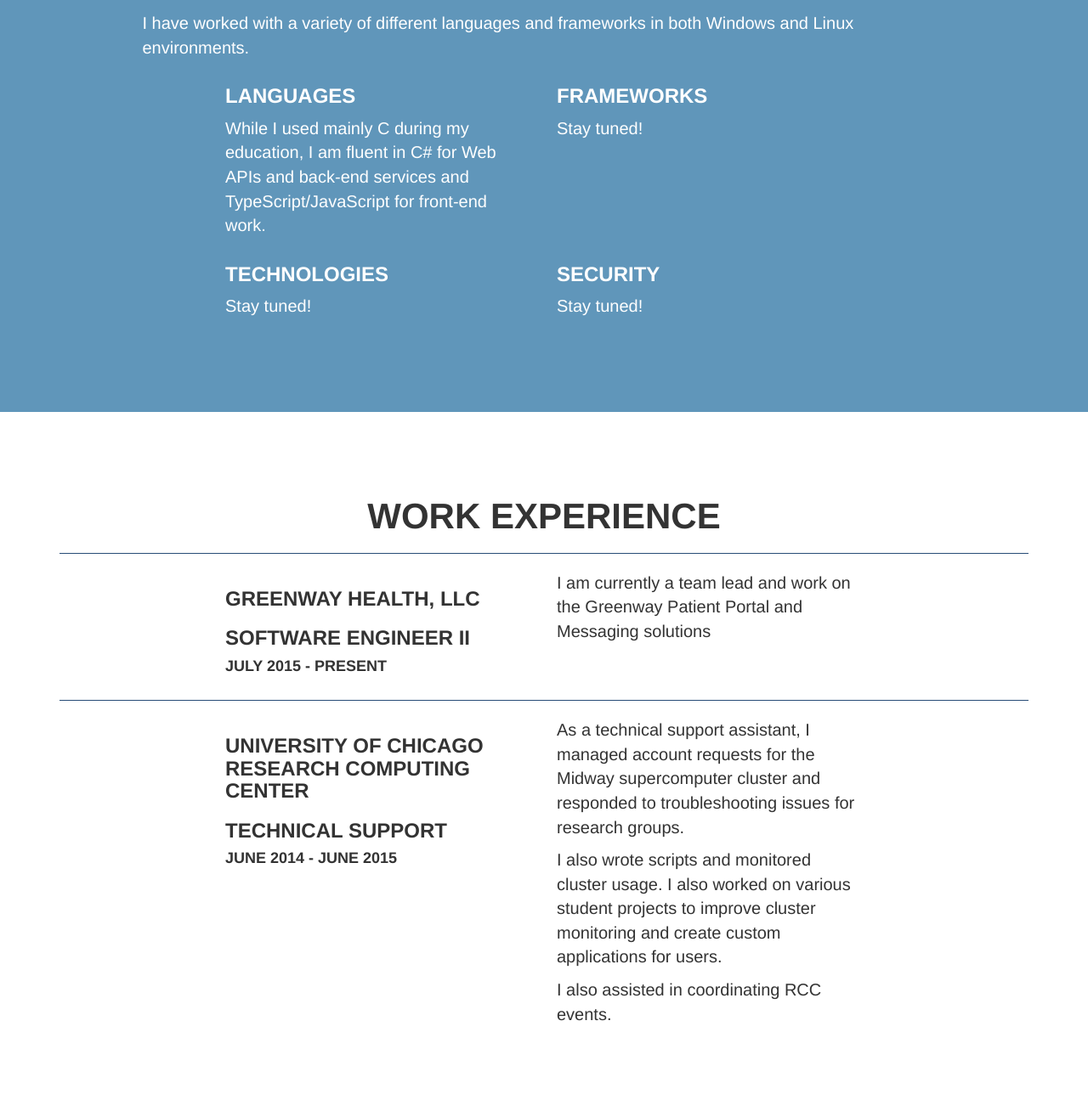
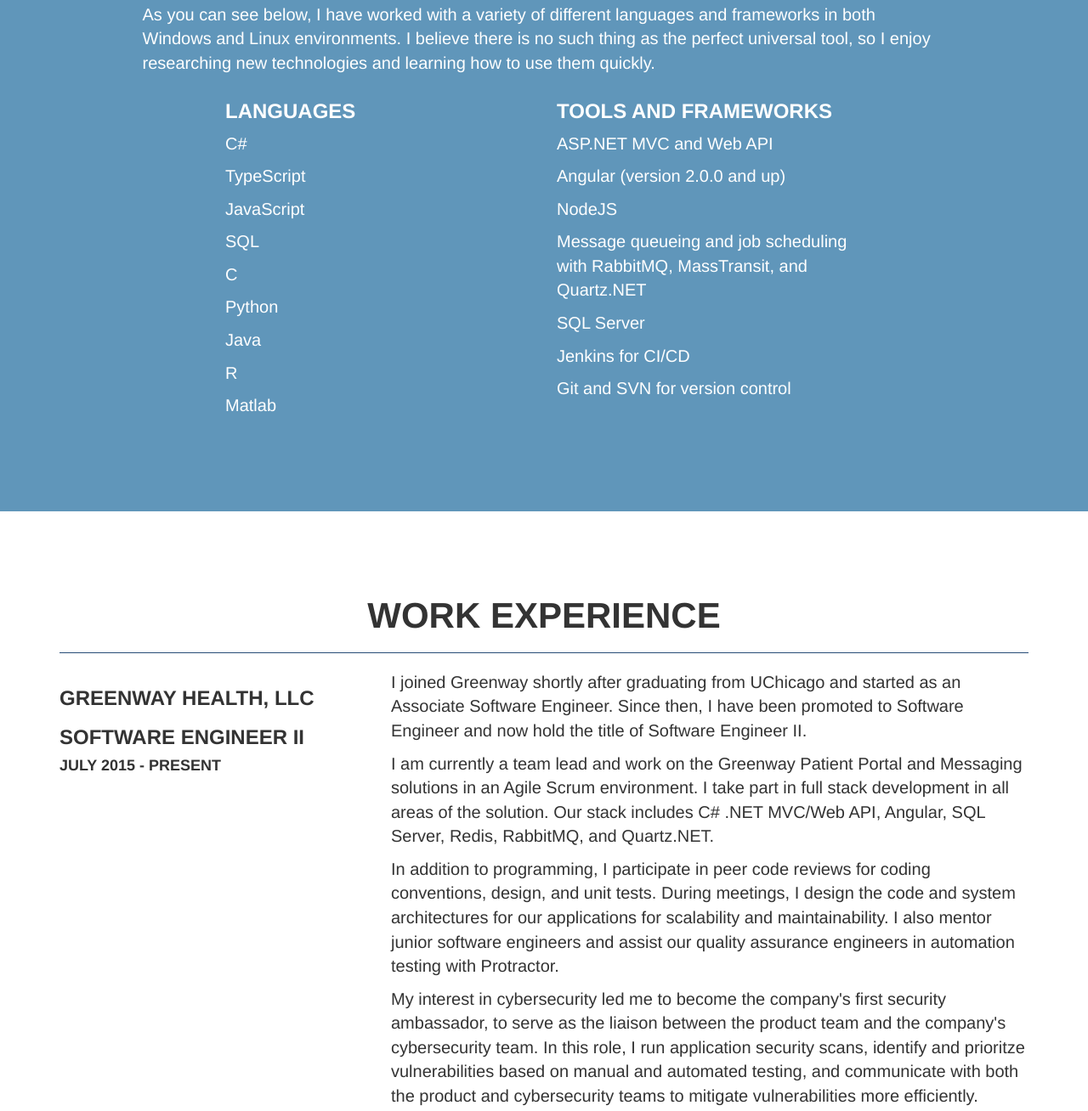
Before and after one commit to eletaunt/portfolio, a website: page index.html in a window 1280 px wide. Shown: the part 1312-2620 px from the top of the page at 85% size. Drawn offline with nearby package versions, Linux system fonts and the light colour scheme.

Commit message:
Adding more content and adjusting layout

```diff
--- a/index.html
+++ b/index.html
@@ -102,25 +102,32 @@
         <div class="container">
             <div class="row">
                 <div class="col-lg-12 text-center">
-                    <h2>About</h2>
+                    <h2>About Me</h2>
                     <hr class="star-primary">
                 </div>
             </div>
             <div class="row">
-                <div class="col-lg-4 col-lg-offset-2">
-                    <p>Hello there and welcome!</p>
+                <div class="col-lg-12 text-center">
+                    <h3>Hello there and welcome!</h3>
+                </div>
+            </div>
+            <div class="row">
+                <div class="col-lg-4">
                     <p>
-                        I am a software engineer and I enjoy building web applications and learning about new technologies.
+                        I am a software engineer and I enjoy building web applications and learning new technologies.
                         I am particularly interested in web application development and security.
                     </p>
-
                 </div>
                 <div class="col-lg-4">
                     <p>
                         Feel free to explore my background and projects below.
                         This portfolio documents the projects I've worked on and will be updated periodically.
                     </p>
-                    <p>Want to collaborate on a project or just want to chat? Interested in seeing my resume? Email me!</p>
+                </div>
+                <div class="col-lg-4">
+                    <p>
+                        Want to collaborate on a project or just want to chat? Interested in my resume? Email me!
+                    </p>
                 </div>
             </div>
         </div>
@@ -137,33 +144,34 @@
             </div>
             <div class="row">
                 <div class="col-lg-10 col-lg-offset-1">
-                    <p>I have worked with a variety of different languages and frameworks in both Windows and Linux environments.</p>
+                    <p>
+                        As you can see below, I have worked with a variety of different languages and frameworks in both Windows and Linux environments.
+                        I believe there is no such thing as the perfect universal tool, so I enjoy researching new technologies and learning how to use them quickly.
+                    </p>
                 </div>
             </div>
             <div class="row">
                 <div class="col-lg-4 col-lg-offset-2">
                     <h3>Languages</h3>
-                    <p>While I used mainly C during my education, I am fluent in C# for Web APIs and back-end services and TypeScript/JavaScript for front-end work.</p>
+                    <p>C#</p>
+                    <p>TypeScript</p>
+                    <p>JavaScript</p>
+                    <p>SQL</p>
+                    <p>C</p>
+                    <p>Python</p>
+                    <p>Java</p>
+                    <p>R</p>
+                    <p>Matlab</p>
                 </div>
                 <div class="col-lg-4">
-                    <h3>Frameworks</h3>
-                    <p>
-                        Stay tuned!
-                    </p>
-                </div>
-            </div>
-            <div class="row">
-                <div class="col-lg-4 col-lg-offset-2">
-                    <h3>Technologies</h3>
-                    <p>
-                        Stay tuned!
-                    </p>
-                </div>
-                <div class="col-lg-4">
-                    <h3>Security</h3>
-                    <p>
-                        Stay tuned!
-                    </p>
+                    <h3>Tools and Frameworks</h3>
+                    <p>ASP.NET MVC and Web API</p>
+                    <p>Angular (version 2.0.0 and up)</p>
+                    <p>NodeJS</p>
+                    <p>Message queueing and job scheduling with RabbitMQ, MassTransit, and Quartz.NET</p>
+                    <p>SQL Server</p>
+                    <p>Jenkins for CI/CD</p>
+                    <p>Git and SVN for version control</p>
                 </div>
             </div>
         </div>
@@ -179,13 +187,32 @@
                 </div>
             </div>
             <div class="row">
-                <div class="col-lg-4 col-lg-offset-2">
+                <div class="col-lg-4">
                     <h3>Greenway Health, LLC</h3>
                     <h3>Software Engineer II</h3>
                     <h4>July 2015 - Present</h4>
                 </div>
-                <div class="col-lg-4">
-                    <p>I am currently a team lead and work on the Greenway Patient Portal and Messaging solutions</p>
+                <div class="col-lg-8">
+                    <p>
+                        I joined Greenway shortly after graduating from UChicago and started as an Associate Software Engineer.
+                        Since then, I have been promoted to Software Engineer and now hold the title of Software Engineer II.
+                    </p>
+                    <p>
+                        I am currently a team lead and work on the Greenway Patient Portal and Messaging solutions in an Agile Scrum environment.
+                        I take part in full stack development in all areas of the solution.
+                        Our stack includes C# .NET MVC/Web API, Angular, SQL Server, Redis, RabbitMQ, and Quartz.NET.
+                    </p>
+                    <p>
+                        In addition to programming, I participate in peer code reviews for coding conventions, design, and unit tests.
+                        During meetings, I design the code and system architectures for our applications for scalability and maintainability.
+                        I also mentor junior software engineers and assist our quality assurance engineers in automation testing with Protractor.
+                    </p>
+                    <p>
+                        My interest in cybersecurity led me to become the company's first security ambassador,
+                        to serve as the liaison between the product team and the company's cybersecurity team.
+                        In this role, I run application security scans, identify and prioritze vulnerabilities based on manual and automated testing,
+                        and communicate with both the product and cybersecurity teams to mitigate vulnerabilities more efficiently.
+                    </p>
                 </div>
             </div>
             <div class="row">
@@ -194,12 +221,12 @@
                     </div>
                 </div>
             <div class="row">
-                <div class="col-lg-4 col-lg-offset-2">
+                <div class="col-lg-4">
                     <h3>University of Chicago Research Computing Center</h3>
                     <h3>Technical Support</h3>
                     <h4>June 2014 - June 2015</h4>
                 </div>
-                <div class="col-lg-4">
+                <div class="col-lg-8">
                     <p>As a technical support assistant, I managed account requests for the Midway supercomputer cluster and responded to troubleshooting issues for research groups.</p>
                     <p>I also wrote scripts and monitored cluster usage. I also worked on various student projects to improve cluster monitoring and create custom applications for users.</p>
                     <p>I also assisted in coordinating RCC events.</p>
@@ -218,18 +245,18 @@
                 </div>
             </div>
             <div class="row">
-                <div class="col-lg-4 col-lg-offset-2">
+                <div class="col-lg-4">
                     <h3>University of Chicago, Class of 2015</h3>
                     <h4>Bachelor of Arts in Biological Sciences</h4>
                     <h4>Minor in Computer Science</h4>
                 </div>
-                <div class="col-lg-4">
+                <div class="col-lg-8">
                     <p>
                         I graduated from the University of Chicago Class of 2015 with a major in Biological Sciences and a minor in Computer Science.
                         Below are the computer science and quantitative biology courses I have taken during my enrollment.
                     </p>
                 </div>
-                <div class="col-lg-8 col-lg-offset-2">
+                <div class="col-lg-8 col-lg-offset-4">
                     <h3>Courses</h3>
                     <ul>
                         <li>CMSC 22001 - Software Construction</li>
@@ -253,15 +280,15 @@
                 </div>
             </div>
             <div class="row">
-                <div class="col-lg-4 col-lg-offset-2">
+                <div class="col-lg-4">
                     <h3>University of North Carolina, Chapel Hill</h3>
                 </div>
-                <div class="col-lg-4">
+                <div class="col-lg-8">
                     <p>
                         I have also taken a summer course at the University of North Carolina, Chapel Hill. This course taught in Python became my entry into programming and computer science.
                     </p>
                 </div>
-                <div class="col-lg-8 col-lg-offset-2">
+                <div class="col-lg-8 col-lg-offset-4">
                     <h3>Courses</h3>
                     <ul>
                         <li>COMP 116 - Introduction to Scientific Programming</li>
```
